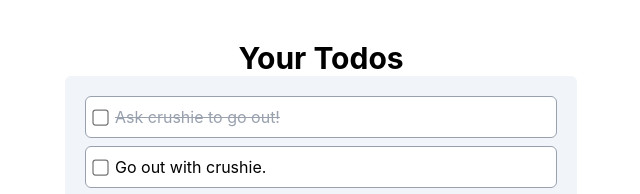
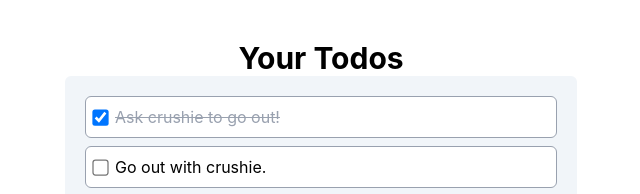
Before and after one commit to maronworks/react-begginer, a React (Vite) app: page / in a window 1280 px wide. Shown: the top 194 px of the page, without its empty margins (319-959 px from the left). Built offline with nearby package versions, Linux system fonts and the light colour scheme.

Commit message:
component with callback

```diff
--- a/src/App.tsx
+++ b/src/App.tsx
@@ -2,13 +2,22 @@ import TodoItem from "./components/TodoItem"
 import { dummyData } from "./data/todos"
 
 function App() {
+
+	const setTodoCompleted = (id: number, completed: boolean) => {
+		alert(`Todo with id ${id} is now ${completed ? "completed" : "not completed"}`)
+	}
+
 	return (
 		<main className="py-10 h-screen">
 			<h1 className="font-bold text-3xl text-center">Your Todos</h1>
 			<div className="max-w-lg mx-auto bg-slate-100 rounded-md p-5">
 				<div className="space-y-2">
 					{dummyData.map(todo => (
-						<TodoItem todo={todo} />
+						<TodoItem
+							key={todo.id}
+							todo={todo}
+							onCompletedChange={setTodoCompleted}
+						/>
 					))}</div>
 			</div>
 		</main>
--- a/src/components/TodoItem.tsx
+++ b/src/components/TodoItem.tsx
@@ -1,15 +1,18 @@
-import type { Todo } from "../types/Todo"
+import type { Todo } from "../types/Todo";
 
 interface TodoItemProps {
 	todo: Todo
+	onCompletedChange: (id: number, completed: boolean) => void
 }
 
-function TodoItem({ todo }: TodoItemProps) {
+function TodoItem({ todo, onCompletedChange }: TodoItemProps) {
 	return (
 		<div>
 			<label className="flex items-center gap-2 border rounded-md p-2 border-gray-400 bg-white hover:bg-slate-50">
 				<input
 					type="checkbox"
+					checked={todo.completed}
+					onChange={(e) => onCompletedChange(todo.id, e.target.checked)}
 					className="scale-125"
 				/>
 				<span className={todo.completed ? "line-through text-gray-400" : ""}>
--- a/src/types/Todo.ts
+++ b/src/types/Todo.ts
@@ -1,5 +1,5 @@
 export interface Todo {
-	id: number,
-	title: string,
+	id: number
+	title: string
 	completed: boolean
 }
```
